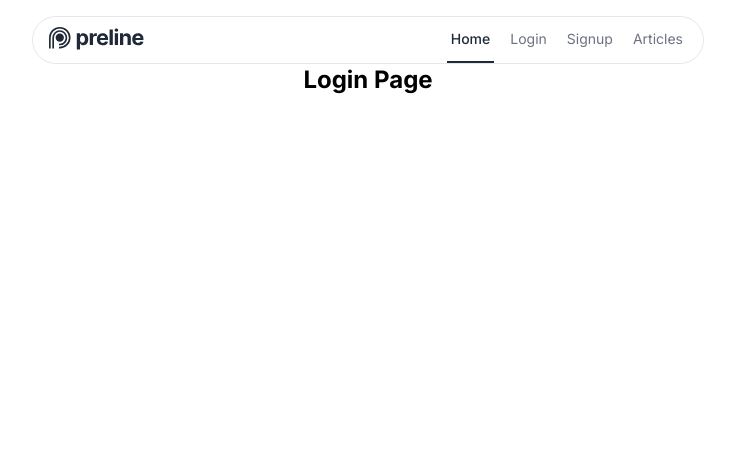
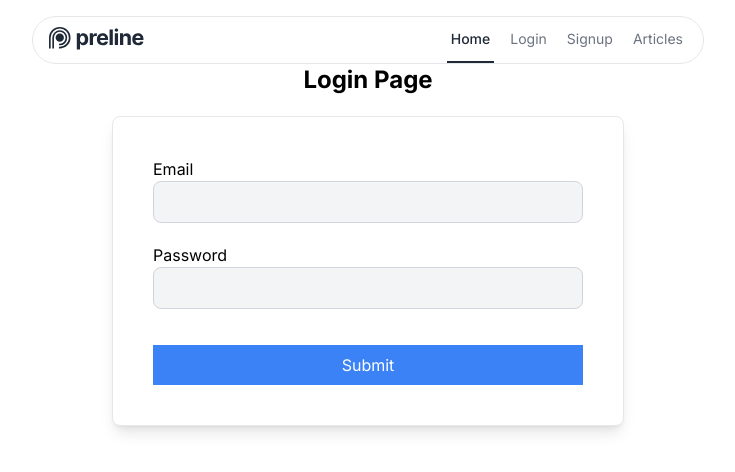
Before and after one commit to digipodium/DP-2024-JUL-MERN-0230, a Next.js app in the folder Section 2/frontend/: page /login in a window 1280 px wide. Shown: the top 472 px of the page, without its empty margins (272-1007 px from the left). Built offline with nearby package versions, Linux system fonts and the light colour scheme.

Commit message:
login ui

```diff
--- a/Section 2/frontend/src/app/login/page.jsx
+++ b/Section 2/frontend/src/app/login/page.jsx
@@ -1,9 +1,51 @@
+'use client';
+import { useFormik } from 'formik';
 import React from 'react'
 
 const Login = () => {
+
+  const loginForm = useFormik({
+    initialValues: {
+      email: '',
+      password: ''
+    },
+    onSubmit: (values) => {
+      console.log(values);
+
+
+
+    }
+  })
+
   return (
     <div>
-        <h1 className='text-center font-bold text-2xl'>Login Page</h1>
+      <h1 className='text-center font-bold text-2xl'>Login Page</h1>
+
+      <div className='max-w-lg mx-auto rounded-lg bg-white mt-5 p-10 border shadow-lg'>
+        <form onSubmit={loginForm.handleSubmit}>
+
+          <label htmlFor="email">Email</label>
+          <input
+            onChange={loginForm.handleChange}
+            id='email'
+            value={loginForm.values.email}
+            className='w-full border border-gray-300 bg-gray-100 p-2 rounded-lg mb-5'
+            type="email" />
+
+          <label htmlFor="password">Password</label>
+          <input
+            onChange={loginForm.handleChange}
+            id='password'
+            value={loginForm.values.password}
+            className='w-full border border-gray-300 bg-gray-100 p-2 rounded-lg mb-5'
+            type="password" />
+
+
+          <button type='submit' className='bg-blue-500 text-white mt-4 w-full py-2'>Submit</button>
+
+        </form>
+      </div>
+
     </div>
   )
 }
```
Also changed, not shown: 1 other file (tests, documents, lock files or other folders).
